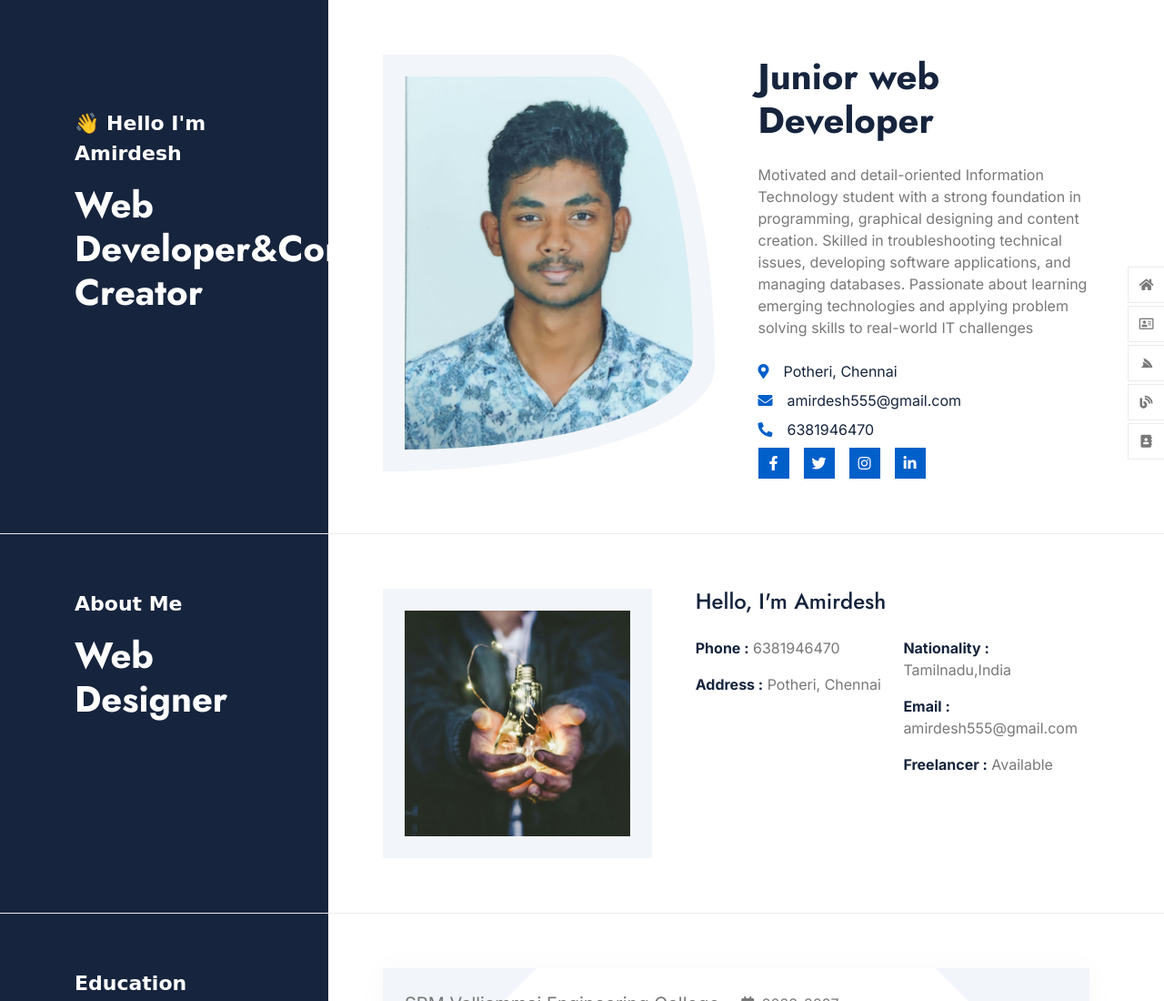
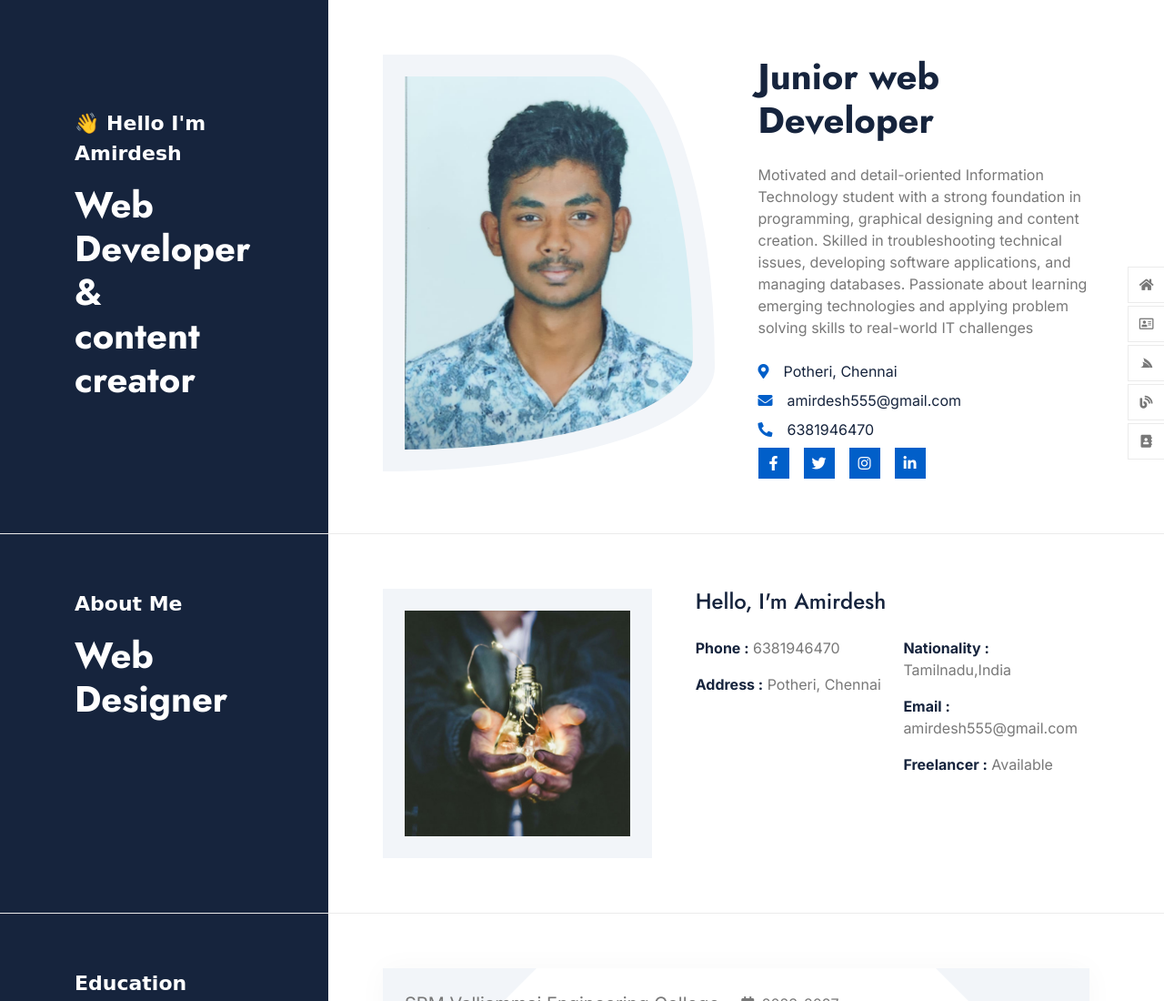
Before and after one commit to amir-lb-26/portfolio, a plain HTML site: page index.html in a window 1280 px wide. Shown: the top 1100 px of the page at 91% size. Drawn offline with nearby package versions, Linux system fonts and the light colour scheme; a web font is replaced by a local one.

Commit message:
Update index.html

```diff
--- a/index.html
+++ b/index.html
@@ -65,7 +65,8 @@
                             </a>
                             <div class="text-start d-flex flex-column justify-content-center wow fadeInUp" data-wow-delay="0.3s">
                                 <p class="text-white sub-title">👋 Hello I'm Amirdesh</p>
-                                <h1 class="display-6 text-white mb-0">Web Developer&Content Creator</h1>
+                                <h1 class="display-6 text-white mb-0">Web Developer & </h1>
+                                <h1 class="display-6 text-white mb-0">content creator</h1>
                             </div>
                         </div>
                     </div>
```
